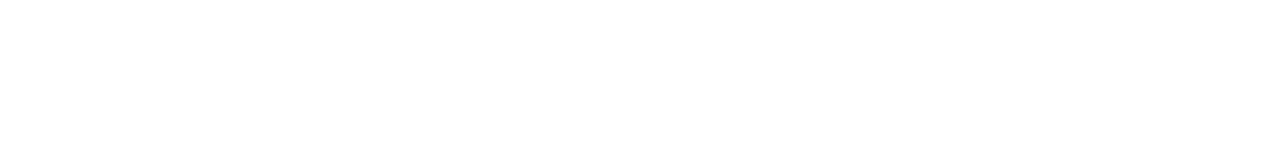
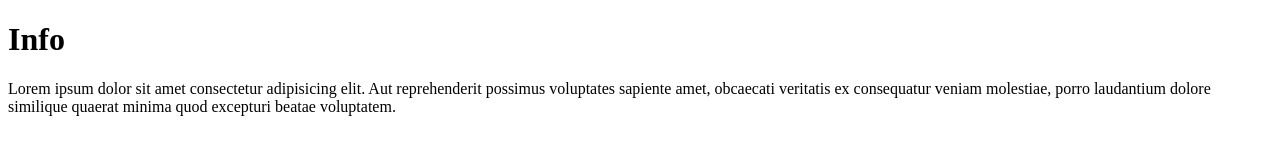
Before and after one commit to RTitou/TitouanRoger.github.io, a plain HTML site: page index.html in a window 1280 px wide. Drawn offline with Linux system fonts and the light colour scheme.

Commit message:
add h1 and lorem

```diff
--- a/index.html
+++ b/index.html
@@ -5,6 +5,9 @@
     <title> TEST GIT</title>
   </head>
   <body>
+    <h1> Info</h1>
+
+    <p>Lorem ipsum dolor sit amet consectetur adipisicing elit. Aut reprehenderit possimus voluptates sapiente amet, obcaecati veritatis ex consequatur veniam molestiae, porro laudantium dolore similique quaerat minima quod excepturi beatae voluptatem.</p>
 
   </body>
 </html>
```
